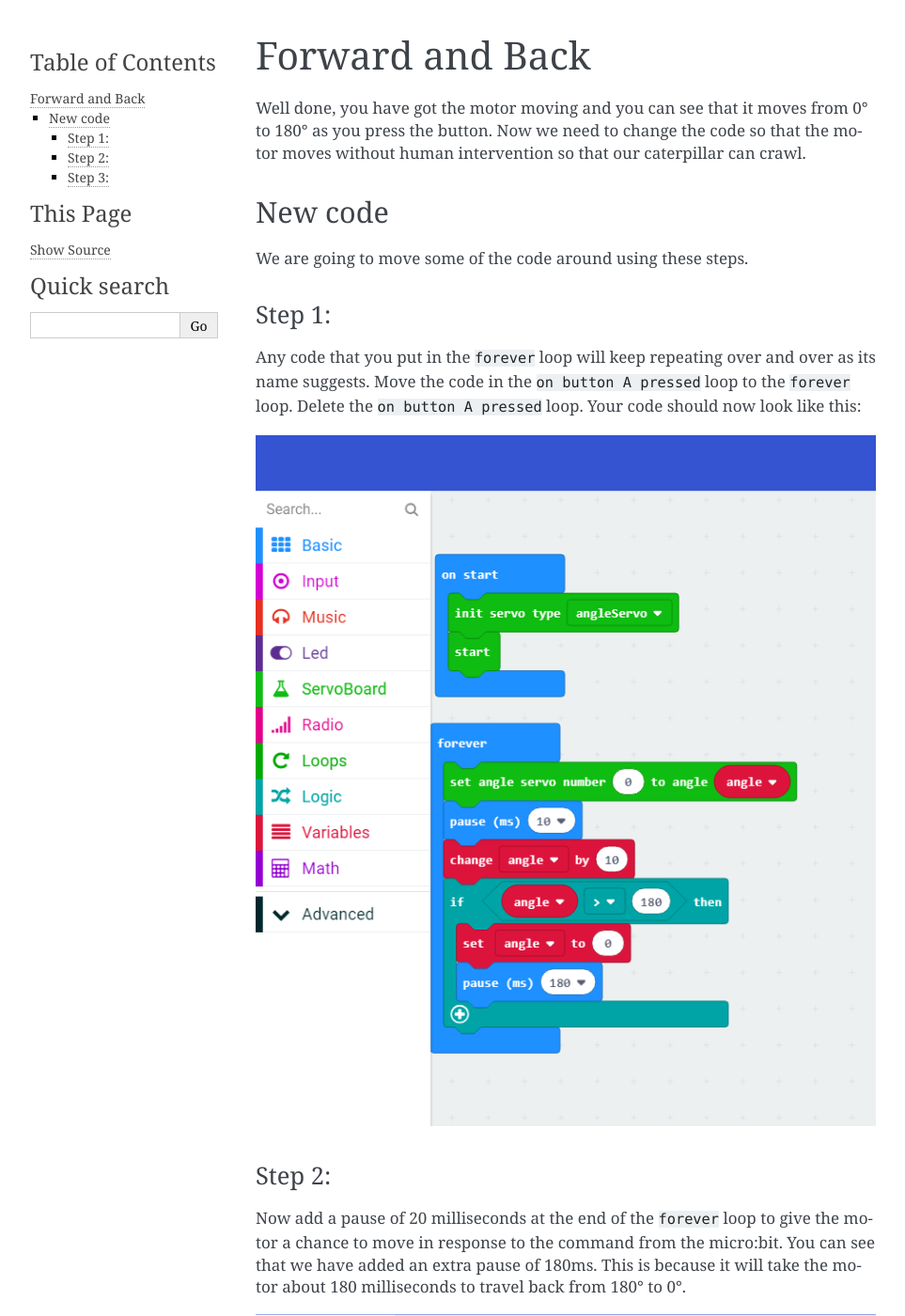
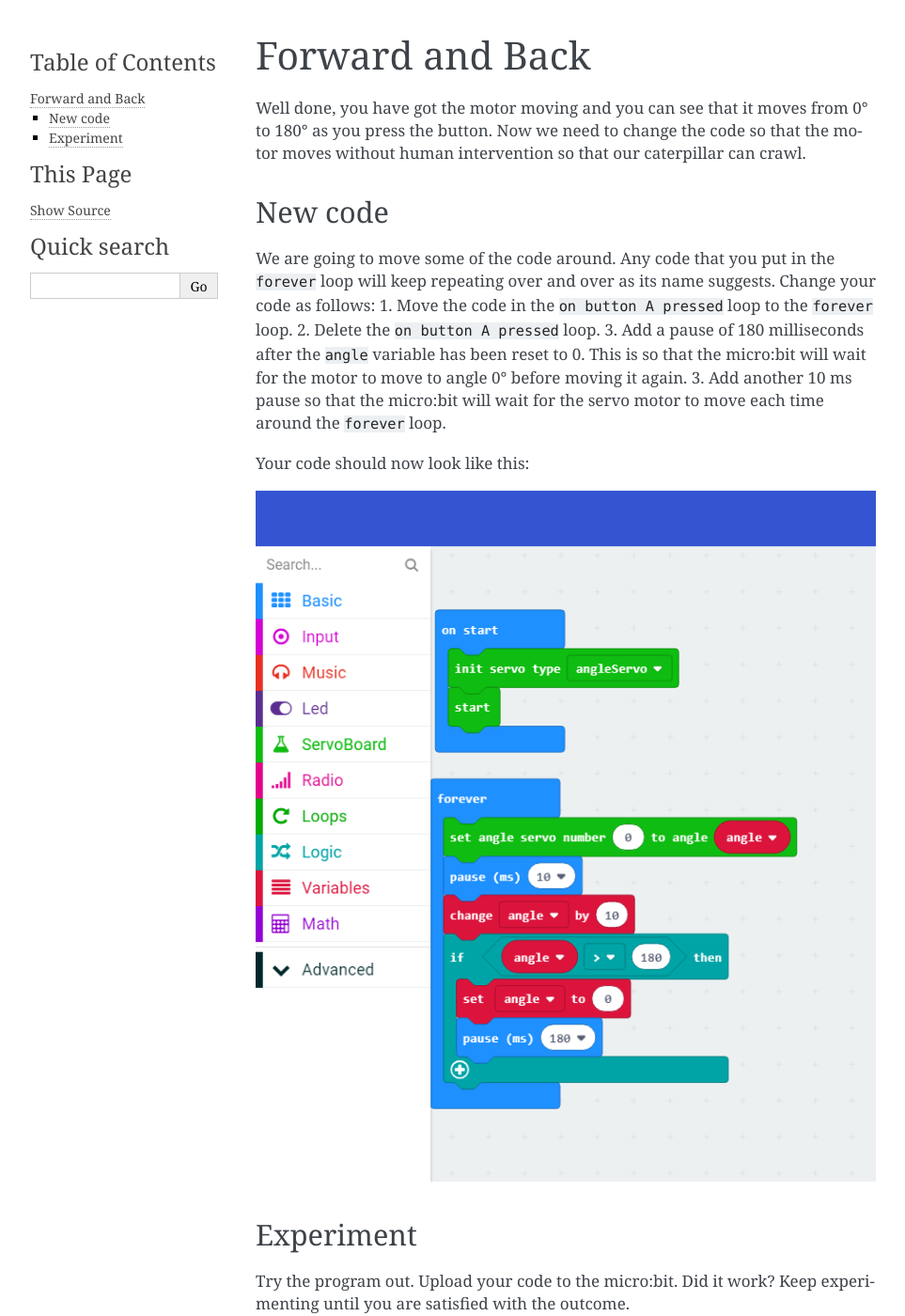
Before and after one commit to rharbird/ucl-microbit-robotics-readthedocs, a Sphinx documentation site: the page built from docs/source/forwardAndBack.rst, in a window 1280 px wide and 1400 px high. Shown: the whole window at 94% size, without its empty margins (148-1111 px from the left). Built offline with Sphinx 7.4.7, drawn with Linux system fonts in a browser that asks for light colours; pages that are not in the unit, such as notebooks, are missing from menus.

Commit message:
More changes

```diff
--- a/docs/source/forwardAndBack.rst
+++ b/docs/source/forwardAndBack.rst
@@ -7,24 +7,18 @@ Well done, you have got the motor moving and you can see that it moves from 0°
 -----------------------
 New code
 -----------------------
-We are going to move some of the code around using these steps.
+We are going to move some of the code around. Any code that you put in the ``forever`` loop will keep repeating over and over as its name suggests. Change your code as follows:
+1. Move the code in the ``on button A pressed`` loop to the ``forever`` loop.
+2. Delete the ``on button A pressed`` loop.
+3. Add a pause of 180 milliseconds after the ``angle`` variable has been reset to 0. This is so that the micro:bit will wait for the motor to move to angle 0° before moving it again.
+3. Add another 10 ms pause so that the micro:bit will wait for the servo motor to move each time around the ``forever`` loop.
 
-Step 1:
-^^^^^^
-Any code that you put in the ``forever`` loop will keep repeating over and over as its name suggests. Move the code in the ``on button A pressed`` loop to the ``forever`` loop. Delete the ``on button A pressed`` loop. Your code should now look like this:
+Your code should now look like this:
 
 .. image:: pictures/forever.png
 
 
-
-Step 2:
-^^^^^^
-Now add a pause of 20 milliseconds at the end of the ``forever`` loop to give the motor a chance to move in response to the command from the micro:bit. You can see that we have added an extra pause of 180ms. This is because it will take the motor about 180 milliseconds to travel back from 180° to 0°.
-
-
-.. image:: pictures/onePause.png
-
-
-Step 3:
-^^^^^^
+-----------------------
+Experiment
+-----------------------
 Try the program out. Upload your code to the micro:bit. Did it work? Keep experimenting until you are satisfied with the outcome.
```
